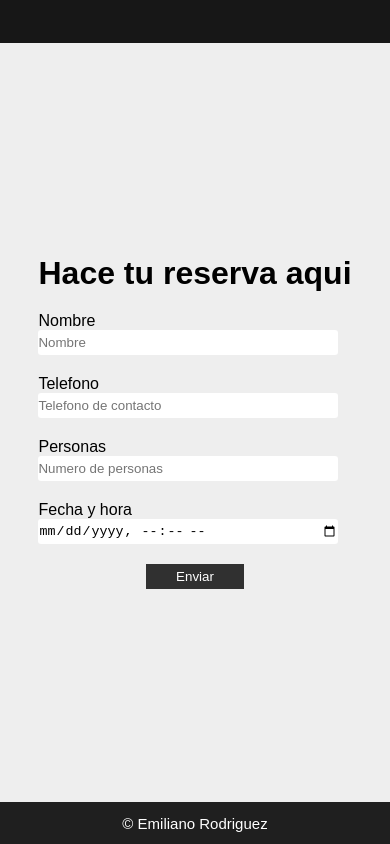
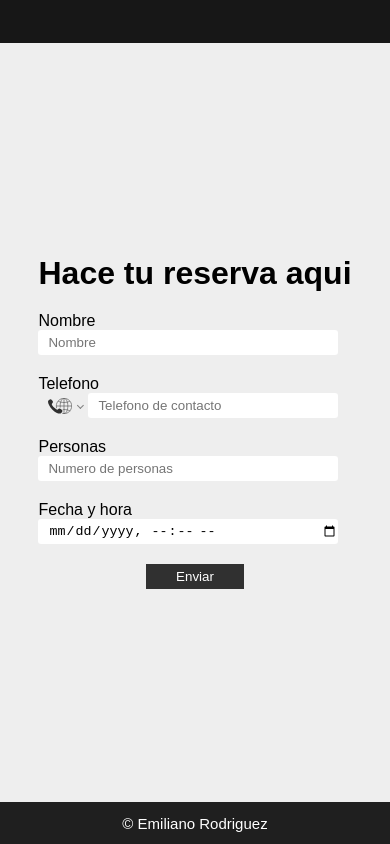
Before and after one commit to emirod1955/Restaurant-webpage-01, a React (Create React App) app: page /contactanos in a window 390 px wide. Shown: the part 717-1561 px from the top of the page. Built offline with nearby package versions, Linux system fonts and the light colour scheme; a web font is replaced by a local one.

Commit message:
input telefono con react-phone-number-input

```diff
--- a/package.json
+++ b/package.json
@@ -16,6 +16,7 @@
     "react-google-maps": "^9.4.5",
     "react-icons": "^4.4.0",
     "react-image-gallery": "^1.2.8",
+    "react-phone-number-input": "^3.2.4",
     "react-reveal": "^1.2.2",
     "react-router": "^5.2.0",
     "react-router-dom": "^5.2.0",
--- a/src/components/Contactanos/Contactanos.css
+++ b/src/components/Contactanos/Contactanos.css
@@ -99,6 +99,7 @@ body{
 
 .Inputs{
     height: 2.5rem;
+    padding-left: 1rem;
 }
 
 .ContactanosTextArea{
@@ -109,6 +110,17 @@ body{
     display: flex;
     flex-direction: column;
     margin: 2rem 0rem;
+}
+
+.Phone-Input{
+    border: none;
+}
+
+.PhoneInputInput{
+    border: none;
+    border-radius: 0.3rem;
+    height: 2.5rem;
+    padding-left: 1rem;
 }
 
 @media (max-width: 835px) {
--- a/src/components/Contactanos/Contactanos.jsx
+++ b/src/components/Contactanos/Contactanos.jsx
@@ -9,6 +9,10 @@ import Ubicacion from "./img/Ubicacion";
 import Telefono from "./img/Telefono";
 import Instagram from "./img/Instagram";
 import Facebook from "./img/Facebook";
+
+//phone input
+import 'react-phone-number-input/style.css'
+import PhoneInput from 'react-phone-number-input'
 
 function Contactanos (){
 
@@ -32,7 +36,6 @@ function Contactanos (){
         })
         .then(() => {
           setLoader(false);
-          //alert("Your message has been submitted👍");
           document.location.assign('/envio-de-datos-exitosamente');
         })
         .catch((error) => {
@@ -74,12 +77,12 @@ function Contactanos (){
 
           <div className="seccion1">
           <label>Telefono</label>
-            <input
-              type="number"
+            <PhoneInput
+              country="US"
               className="Inputs"
+              value={phone}
               placeholder="Telefono de contacto"
-
-              onChange={(e) => setPhone(e.target.value)}
+              onChange={setPhone}
             required/>
           </div>
 
@@ -89,6 +92,7 @@ function Contactanos (){
               type="number"
               className="Inputs"
               placeholder="Numero de personas"
+              max="15"
 
               onChange={(e) => setPeople(e.target.value)}
             required/>
--- a/src/components/NavBar/NavBar.jsx
+++ b/src/components/NavBar/NavBar.jsx
@@ -34,8 +34,6 @@ function NavBar(){
             <a href="https://www.facebook.com"><Facebook className="facebook" width="30" height="30"/></a>
             <a href="https://twitter.com/home"><Twitter className="twitter" width="30" height="30"/></a>
           </div>
-
-
       </header>
     );
 }
```
Also changed, not shown: 1 other file (tests, documents, lock files or other folders).
